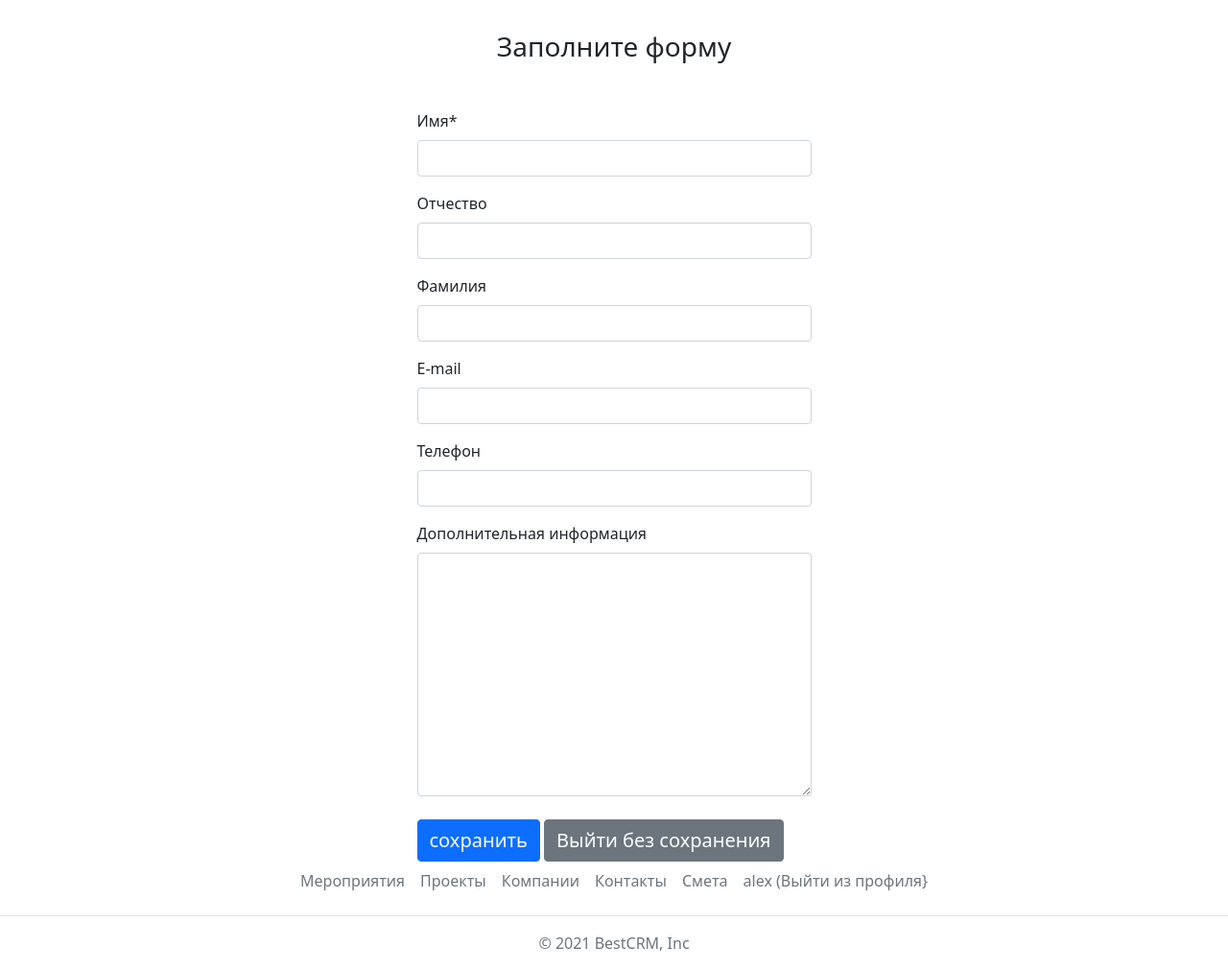
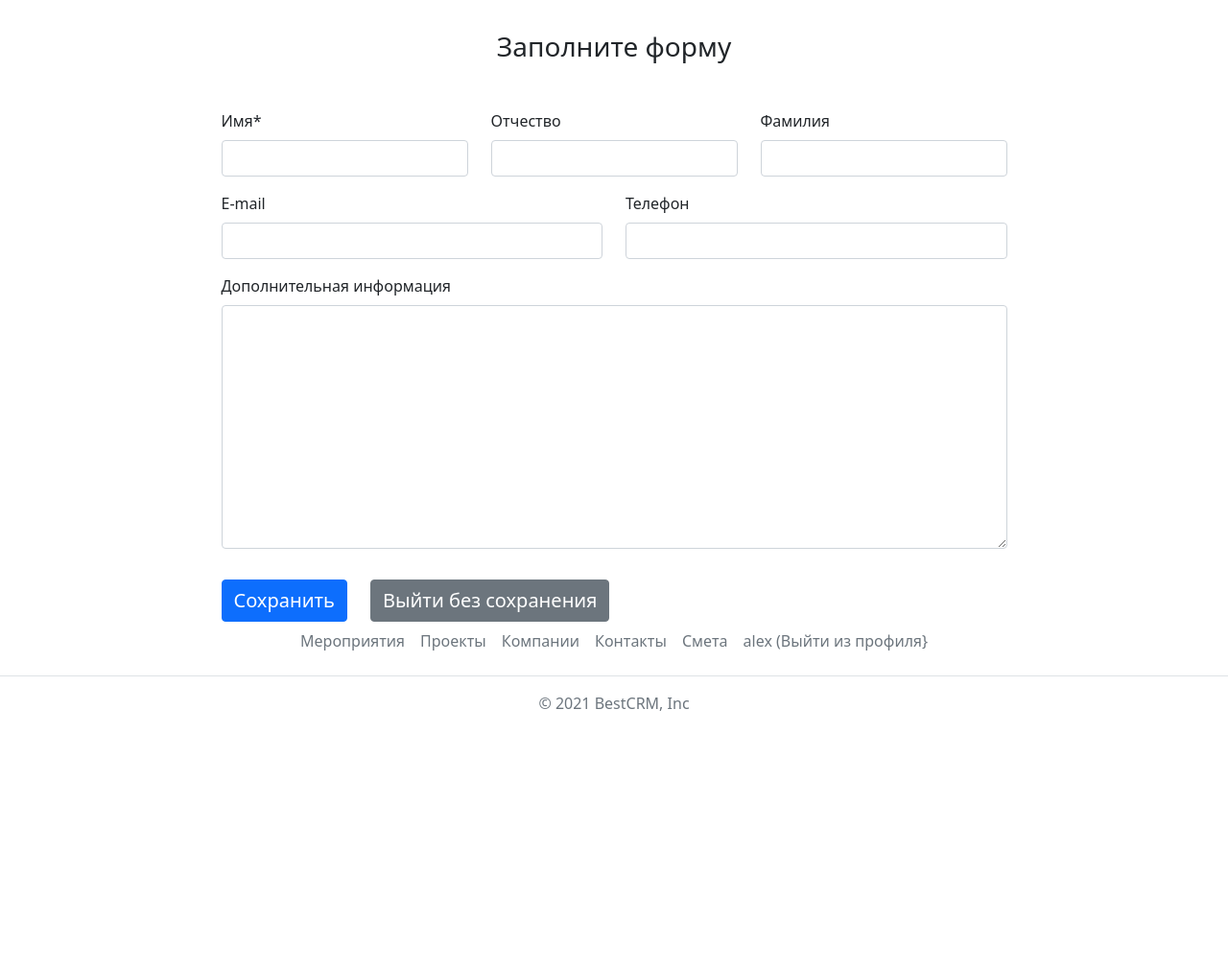
Before and after one commit to Rven721/my_crm, a Django app: page /new_contact/ in a window 1280 px wide. Shown: the part 84-1095 px from the top of the page at 96% size. After the commit the page ends 825 px from the top, so only its background shows below. Run offline with Django 3.2, Linux system fonts and the light colour scheme; a user stored in the database is signed in; some libraries are stand-ins or nearby versions.

Commit message:
Crispy added to task_add and contact_add forms

```diff
--- a/crm/forms.py
+++ b/crm/forms.py
@@ -3,9 +3,14 @@
 from django import forms
 from django.utils import timezone
 from crispy_forms.helper import FormHelper
-from crispy_forms.layout import Layout, Row, Column, Submit, HTML, Field
+from crispy_forms.layout import Layout, Row, Column, Submit, HTML
 from .models import Contact, Company, Project, Status, Event, ProjectDeliver, Task, TaskStatus, RoadMap
 from .busines_logic.phone_standartizator import get_standart_phone
+
+BUTTON_BLOCK = Row(
+    Column(Submit('submit', 'Сохранить', css_class="btn btn-primary mt-3 fs-5"), css_class="col-auto"),
+    Column(HTML("""<a class="btn btn-secondary mt-3 fs-5" href="{{request.META.HTTP_REFERER}}">Выйти без сохранения</a>""")),
+    css_class="d-flex flex-row")
 
 
 class ContactAddForm(forms.ModelForm):
@@ -20,6 +25,23 @@ class ContactAddForm(forms.ModelForm):
         if phone == 'bad_number':
             raise forms.ValidationError("Телефон указан не корректно")
         return phone
+
+    def __init__(self, *args, **kwargs):
+        super().__init__(*args, **kwargs)
+        self.helper = FormHelper()
+        self.helper.layout = Layout(
+            Row(
+                Column('first_name', css_class='w-30'),
+                Column('second_name', css_class='w-30'),
+                Column('last_name', css_class='w-30'),
+            ),
+            Row(
+                Column('email', css_class='col-md-6'),
+                Column('phone', css_class='col-md-6'),
+            ),
+            'additional_info',
+            BUTTON_BLOCK,
+        )
 
 
 class ContactSearchForm(forms.Form):
@@ -169,16 +191,7 @@ class EventSmallAddForm(forms.ModelForm):
                 Column('result', css_class="col-sm-6"),
             ),
             'small',
-            Row(
-                Column(
-                    Submit('submit', 'Сохранить', css_class="btn btn-primary mt-3 fs-5"),
-                    css_class="col-auto",
-                ),
-                Column(
-                    HTML("""<a class="btn btn-secondary mt-3 fs-5" href="{{request.META.HTTP_REFERER}}">Выйти без сохранения</a>"""),
-                ),
-                css_class="d-flex flex-row",
-            ),
+            BUTTON_BLOCK,
         )
 
 
@@ -236,16 +249,7 @@ class EventUpdateForm(forms.ModelForm):
                 Column('result', css_class="col-sm-6"),
             ),
             'small',
-            Row(
-                Column(
-                    Submit('submit', 'Сохранить', css_class="btn btn-primary mt-3 fs-5"),
-                    css_class="col-auto",
-                ),
-                Column(
-                    HTML("""<a class="btn btn-secondary mt-3 fs-5" href="{{request.META.HTTP_REFERER}}">Выйти без сохранения</a>"""),
-                ),
-                css_class="d-flex flex-row",
-            ),
+            BUTTON_BLOCK,
         )
 
 
@@ -279,6 +283,20 @@ class TaskAddForm(forms.ModelForm):
         model = Task
         fields = ('name', 'event', 'start_date', 'end_date', 'doer', 'description')
 
+    def __init__(self, *args, **kwargs):
+        super().__init__(*args, **kwargs)
+        self.helper = FormHelper()
+        self.helper.layout = Layout(
+            'name',
+            Row(
+                Column('start_date', css_class='col-md-4 me-2'),
+                Column('end_date', css_class='col-md-4 me-2'),
+                Column('doer', css_class='col-md-3 me-2'),
+            ),
+            'description',
+            BUTTON_BLOCK,
+        )
+
 
 class TaskStatusChangeForm(forms.ModelForm):
     """Form to change a status of a task"""
@@ -299,3 +317,18 @@ class EventTaskAddForm(forms.ModelForm):
     class Meta:
         model = Task
         fields = ('name', 'start_date', 'end_date', 'doer', 'description')
+
+    def __init__(self, *args, **kwargs):
+        super().__init__(*args, **kwargs)
+        self.helper = FormHelper()
+        self.helper.layout = Layout(
+            'name',
+            Row(
+                Column('start_date', css_class='w-30'),
+                Column('end_date', css_class='w-30'),
+                Column('doer', css_class='w-30'),
+                css_class='justify-content-between',
+            ),
+            'description',
+            BUTTON_BLOCK,
+        )
--- a/crm/templates/crm/contact_add.html
+++ b/crm/templates/crm/contact_add.html
@@ -6,12 +6,13 @@
 {% block content %}
 <h3 class="text-center">Заполните форму</h3>
 <div class="container mt-5">
-<div class="d-flex justify-content-center">
-<form method="post">
-    {% csrf_token %}
-    {{form|crispy}}
-    {% include 'buttons_block.html' %}
-</form>
-</div>
+  <div class="d-flex justify-content-center">
+    <!-- <form method="post">
+       {% csrf_token %}
+       {{form|crispy}}
+       {% include 'buttons_block.html' %}
+    </form> -->
+    {% crispy form %}
+  </div>
 </div>
 {% endblock %}
```
Also changed, not shown: crm/templates/crm/task_add.html (+4 -3 lines), test.txt (deleted).
